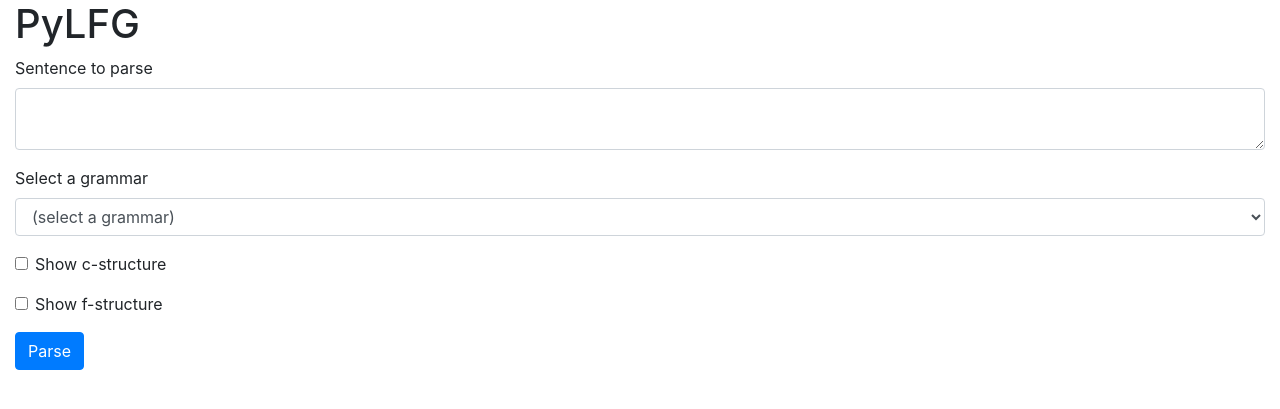
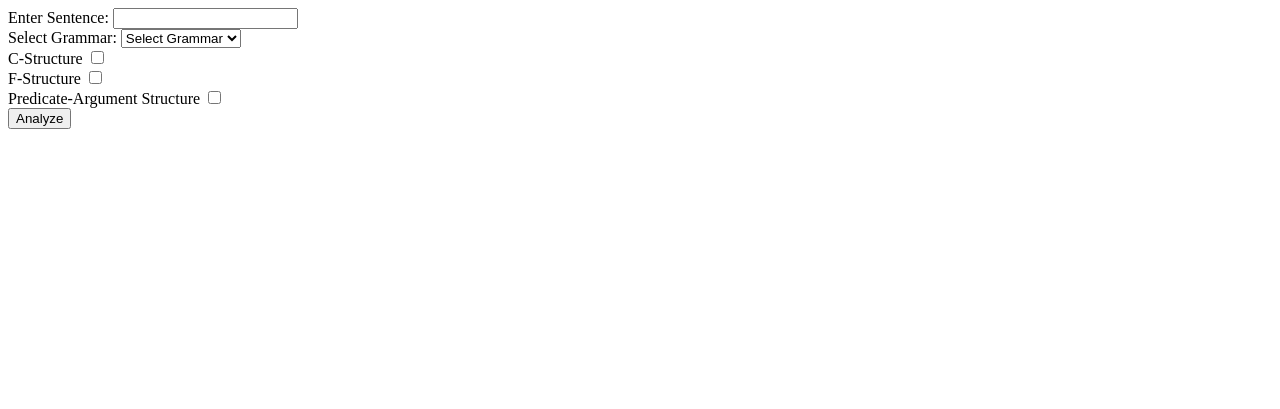
Before and after one commit to Ars-Linguistica/PyLFG, a Python web app: template PyLFG/WebUI/templates/input_view.html in a window 1280 px wide. Shown: the top 409 px of the page. Run offline with Jinja, Linux system fonts and the light colour scheme; the template is opened without the code that fills it, so the values that code supplies are empty; some libraries are stand-ins or nearby versions.

Commit message:
Update input_view.html

```diff
--- a/PyLFG/WebUI/templates/input_view.html
+++ b/PyLFG/WebUI/templates/input_view.html
@@ -1,36 +1,39 @@
 <!DOCTYPE html>
 <html>
     <head>
-    <title>PyLFG</title>
-    <link rel="stylesheet" href="https://stackpath.bootstrapcdn.com/bootstrap/4.5.2/css/bootstrap.min.css" integrity="sha384-JcKb8q3iqJ61gNV9KGb8thSsNjpSL0n8PARn9HuZOnIxN0hoP+VmmDGMN5t9UJ0Z" crossorigin="anonymous">
+        <title>PyLFG Input</title>
+        <script src="https://cdn.jsdelivr.net/npm/@webcomponents/webcomponentsjs@2.4.3/webcomponents-bundle.js"></script>
+        <script src="https://cdn.jsdelivr.net/npm/htmx.org@0.0.24/dist/htmx.min.js"></script>
     </head>
     <body>
-    <div class="container-fluid">
-      <h1>PyLFG</h1>
-      <form method="post" id="parseForm">
+        <form accept-charset="utf-8" id="main-form" action="/analyze" method="POST" hx-post="results_view.html">
             <div class="form-group">
-          <label for="sentence-input">Sentence to parse</label>
-          <textarea class="form-control" id="sentence-input" name="sentence-input"></textarea>
+                <label for="sentence-input">Enter Sentence:</label>
+                <input type="text" class="form-control" id="sentence-input" name="sentence-input" required hx-target="#result-container" hx-swap="outerHTML">
             </div>
             <div class="form-group">
-          <label for="grammar-select">Select a grammar</label>
-          <select class="form-control" id="grammar-select" name="grammar-select">
-            <option value="-">(select a grammar)</option>
-            <option value="English">English</option>
-            <option value="French">French</option>
-            <option value="German">German</option>
+                <label for="grammar-select">Select Grammar:</label>
+                <select class="form-control" id="grammar-select" name="grammar-select" required hx-target="#result-container" hx-swap="outerHTML">
+                    <option value="">Select Grammar</option>
+                    <option value="english">English</option>
+                    <option value="french">French</option>
+                    <option value="german">German</option>
                 </select>
             </div>
-        <div class="form-group form-check">
-          <input type="checkbox" class="form-check-input" id="show-c-structure-checkbox" name="show-c-structure-checkbox">
-          <label class="form-check-label" for="show-c-structure-checkbox">Show c-structure</label>
+            <div class="form-group">
+                <label for="c-structure-checkbox">C-Structure</label>
+                <input type="checkbox" class="form-control" id="c-structure-checkbox" name="c-structure-checkbox" hx-target="#result-container" hx-swap="outerHTML">
             </div>
-        <div class="form-group form-check">
-          <input type="checkbox" class="form-check-input" id="show-f-structure-checkbox" name="show-f-structure-checkbox">
-          <label class="form-check-label" for="show-f-structure-checkbox">Show f-structure</label>
+            <div class="form-group">
+                <label for="f-structure-checkbox">F-Structure</label>
+                <input type="checkbox" class="form-control" id="f-structure-checkbox" name="f-structure-checkbox" hx-target="#result-container" hx-swap="outerHTML">
             </div>
-        <button type="submit" class="btn btn-primary">Parse</button>
+            <div class="form-group">
+                <label for="predicate-argument-checkbox">Predicate-Argument Structure</label>
+                <input type="checkbox" class="form-control" id="predicate-argument-checkbox" name="predicate-argument-checkbox" hx-target="#result-container" hx-swap="outerHTML">
+            </div>
+            <button type="submit" class="btn btn-primary">Analyze</button>
         </form>
-    </div>
+        <div id="result-container"></div>
     </body>
 </html>
```
Lines whose indentation alone changed are shown as unchanged.
